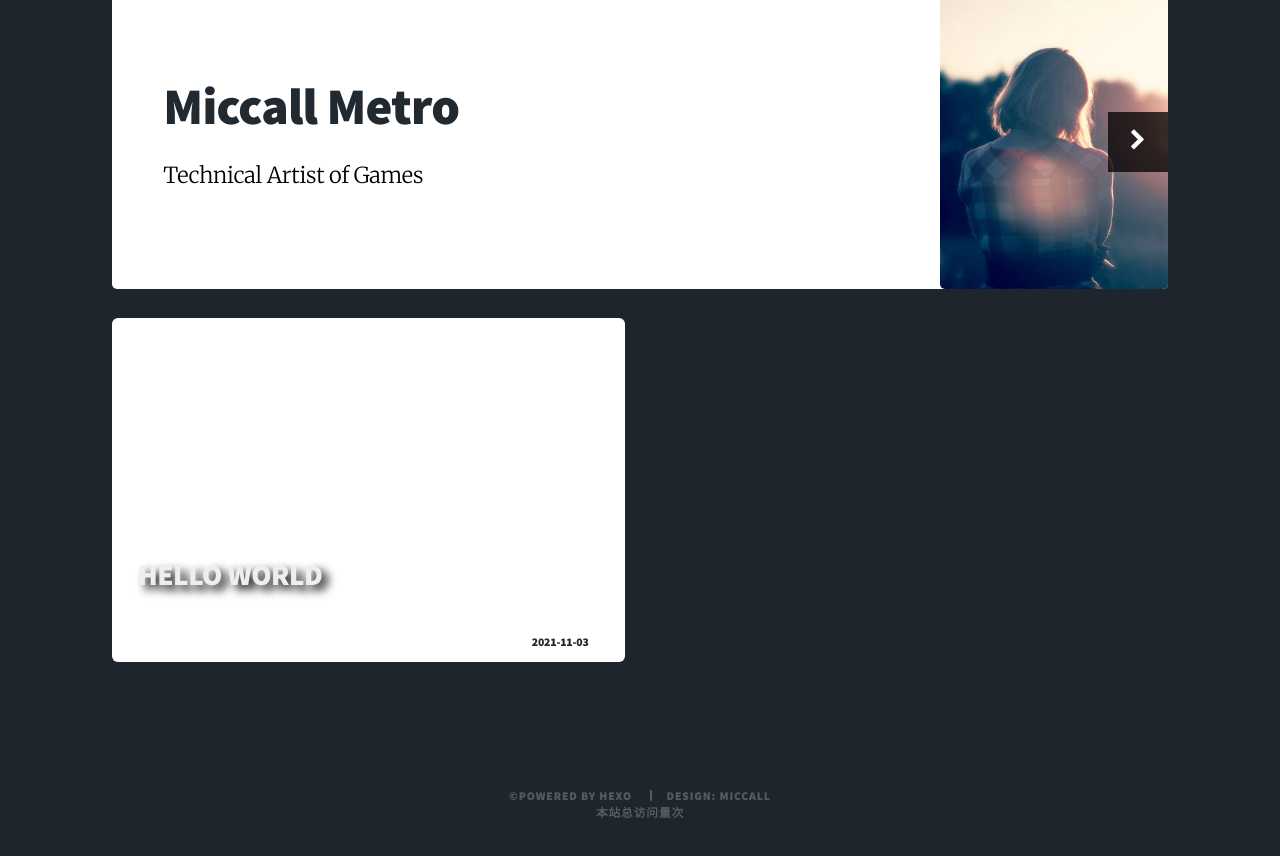
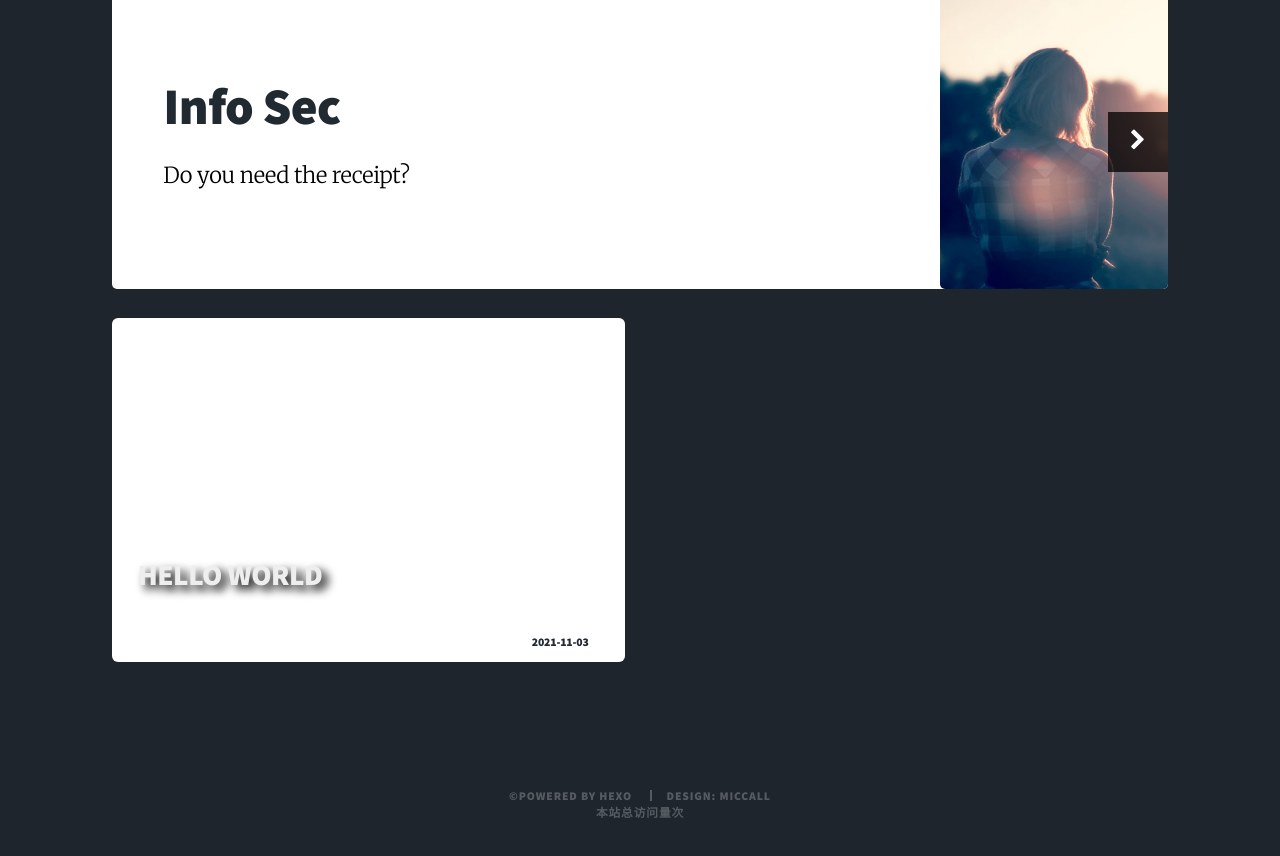
Before and after one commit to jaiedoizhia/jaiedoizhia, a plain HTML site: page index.html in a window 1280 px wide. Shown: the part 834-1690 px from the top of the page. Drawn offline with nearby package versions, Linux system fonts and the light colour scheme; some packages are replaced by stand-ins of ours; a script that the page names is missing; files whose address does not match are found by name.

Commit message:
Site updated: 2021-11-04 15:02:57

```diff
--- a/index.html
+++ b/index.html
@@ -158,8 +158,8 @@
             <!-- Main first s-->
             <article id="me" class="panel">
                 <header style="color: #000000">
-                    <h1>Miccall Metro</h1>
-                    <p>Technical  Artist  of  Games</p>
+                    <h1>Info Sec</h1>
+                    <p>Do you need the receipt?</p>
                 </header>
                 <a href="" class="jumplink pic">
                     <span class="arrow icon fa-chevron-right"><span></span></span>
```
